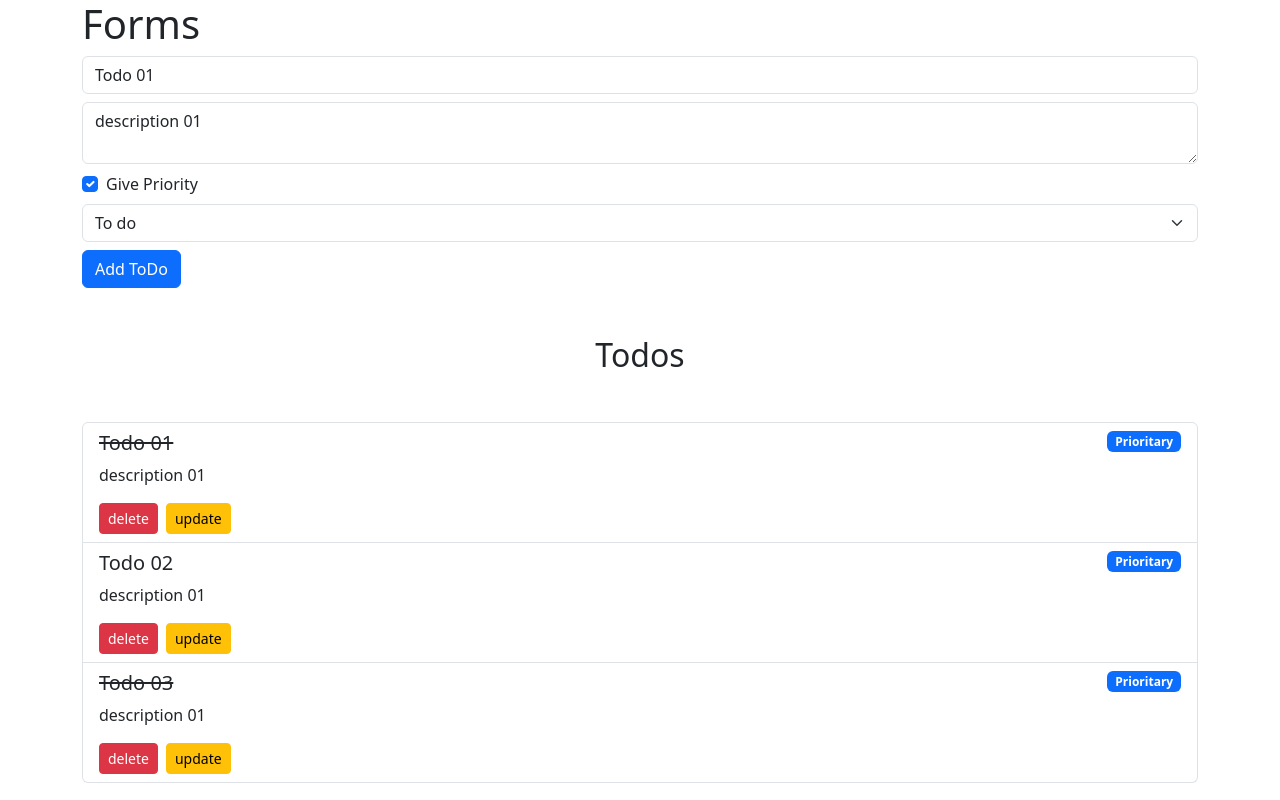
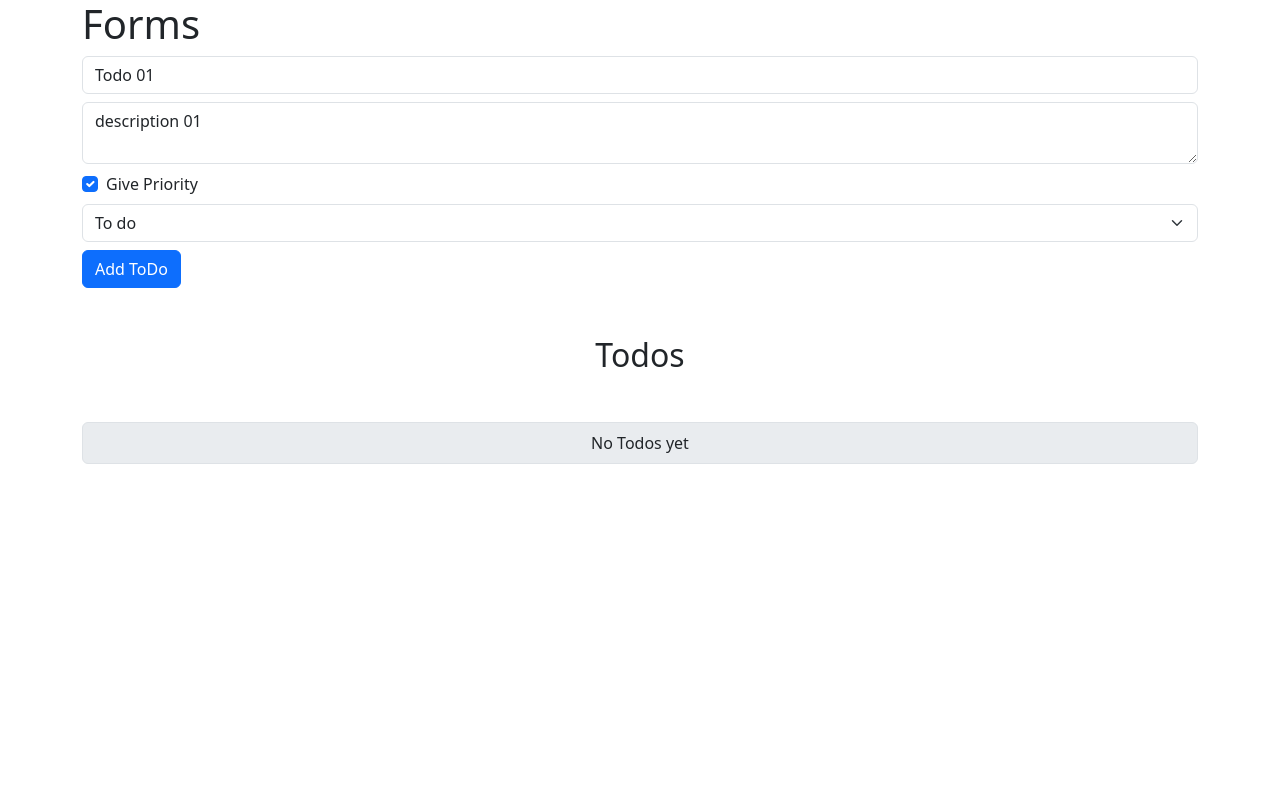
Before and after one commit to Alejandrox27/Todo-app-React, a React (Vite) app: page / in a window 1280 px wide. Built offline with nearby package versions, Linux system fonts and the light colour scheme.

Commit message:
Add persistensy with localStorage

```diff
--- a/src/App.jsx
+++ b/src/App.jsx
@@ -1,34 +1,14 @@
-import { useState } from "react";
+import { useEffect, useState } from "react";
 import Form from "./components/Form";
 import Todos from "./components/Todos";
 
-const initialStateTodo = [
-    {
-    id: 1,
-    title: "Todo 01",
-    description: "description 01",
-    state: true,
-    priority: true
-  },
-  {
-    id: 2,
-    title: "Todo 02",
-    description: "description 01",
-    state: false,
-    priority: true
-  },
-  {
-    id: 3,
-    title: "Todo 03",
-    description: "description 01",
-    state: true,
-    priority: true
-  },
-]
-
 const App = () => {
 
-  const [todos, setTodos] = useState(initialStateTodo)
+  const [todos, setTodos] = useState(JSON.parse(localStorage.getItem("todos")) || []);
+
+  useEffect(() => {
+    localStorage.setItem("todos", JSON.stringify(todos));
+  }, [todos]);
 
   const addTodo = todo => {
     setTodos([...todos, todo])
--- a/src/components/Form.jsx
+++ b/src/components/Form.jsx
@@ -43,7 +43,6 @@
 
     const handleChange = e => {
         const {name, type, checked, value} = e.target
-        console.log(e.target)
 
         setTodo({
             ...todo,
```
